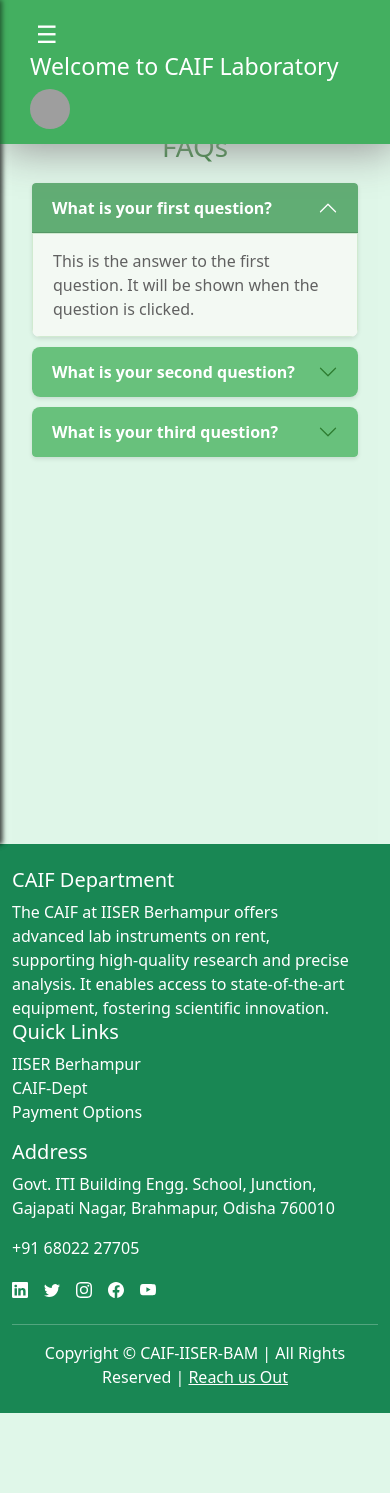
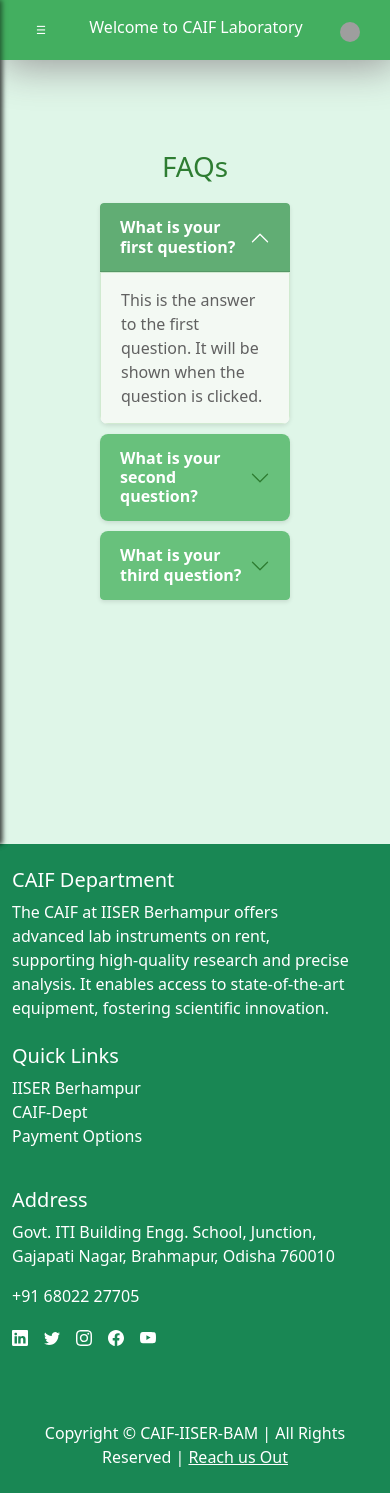
Before and after one commit to shaan4712/iiser-berhampur, a React (Vite) app in the folder caif/: page /faq1 in a window 390 px wide. Before the commit the page ends 1413 px from the top, so only its background shows below. Built offline with nearby package versions, Linux system fonts and the light colour scheme; grey boxes are pictures that could not be loaded.

Commit message:
fixed the design, made responsive

```diff
--- a/caif/src/App.css
+++ b/caif/src/App.css
@@ -4,11 +4,11 @@
   padding: 0;
 }
 
-.container {
+/* .container {
   max-width: 1280px;
   margin: 0 auto;
   padding: 2rem;
-}
+} */
 
 .logo {
   height: 6em;
--- a/caif/src/App.jsx
+++ b/caif/src/App.jsx
@@ -1,15 +1,11 @@
 import React from "react";
 import { BrowserRouter as Router, Routes, Route } from "react-router-dom";
-import LandingNavbar from "./component/LandingNavbar";
 import LandingPage from "./component/LandingPage";
 import Footer from "./component/Footer";
-import FAQ from "./pages/FAQ";
 import Login from "./pages/Login";
 import SignUp from "./pages/Signup";
 import ResetPassword from "./pages/Resetpwd";
-import Navbar from "./component/Navbar"; // Import Navbar
 import FAQ1 from "./component/FAQ1";
-import PostLogin from "./pages/PostLogin";
 import ViewLab from "./pages/PostLogin";
 import Records from "./component/Records";
 import { AuthProvider } from "./context/AuthContext"; // Import your AuthProvider
@@ -21,10 +17,9 @@
       {/* Wrap your Router with AuthProvider */}
       <Router>
         <div>
-          <div className="container">
+          <div>
             <Routes>
               <Route path="/" element={<LandingPage />} />
-              {/* <Route path="/faq" element={<FAQ />} /> */}
               <Route path="/login" element={<Login />} />
               <Route path="/signup" element={<SignUp />} />
               <Route path="/resetpwd" element={<ResetPassword />} />
--- a/caif/src/component/FAQ1.jsx
+++ b/caif/src/component/FAQ1.jsx
@@ -39,9 +39,9 @@
 
         .faq-container {
           flex-grow: 1;
-          padding: 20px;
+          padding: 100px;
           background-color: #DFF6E8;
-          margin-top: 110px;
+          margin-top: 50px;
         }
 
         h1 {
--- a/caif/src/component/Footer.jsx
+++ b/caif/src/component/Footer.jsx
@@ -5,7 +5,7 @@
   return (
     <footer className="bg-success text-white py-4">
       <div className="container">
-        <div className="row">
+        <div className="row para-container">
           <div className="col-md-4">
             <h5>CAIF Department</h5>
             <p className="mb-0 me-4">
--- a/caif/src/component/LandingPage.jsx
+++ b/caif/src/component/LandingPage.jsx
@@ -9,7 +9,9 @@
   return (
     <div className="landing-page">
       <LandingNavbar />
+      <div className="full-width-carousel">
         <ImageCarousel />
+      </div>
       <div className="content-container mt-5">
         <p>
           The Central Analytical Instrumentation Facility (CAIF) at IISER Berhampur represents a significant advancement
--- a/caif/src/css files/Footer.css
+++ b/caif/src/css files/Footer.css
@@ -6,3 +6,22 @@
 .custom:hover{
     color: rgb(179, 179, 179);
 }
+
+@media (max-width: 770px) {
+    .container {
+        font-size: 1rem;
+        display: flex;
+        align-items: center;
+        justify-content: center;
+        flex-direction: column;
+        gap: 1rem;
+    }
+
+    .para-container{
+        display: flex;
+        align-items: center;
+        justify-content: center;
+        flex-direction: column;
+        gap: 1.5rem;
+    }
+}
--- a/caif/src/css files/ImageCarousel.css
+++ b/caif/src/css files/ImageCarousel.css
@@ -1,12 +1,13 @@
 .carousel-wrapper {
-  width: 100% !important;
+  width: 100%;
   position: relative;
+  max-width: 100%;
 }
 
 .carousel {
   position: relative;
-  width: 100% !important;
-  height: 600px;
+  width: 100%;
+  height: 620px;
   overflow: hidden;
 }
 
@@ -23,7 +24,7 @@
   width: 100%;
   height: 100%;
   opacity: 0;
-  transition: opacity 0.6s ease-in-out;
+  transition: opacity 0.5s ease-in-out;
 }
 
 .carousel-slide.active {
@@ -97,16 +98,8 @@
     height: 400px;
   }
 
-  .carousel-content h2 {
-    font-size: 1.8rem;
-  }
-
-  .carousel-content p {
-    font-size: 1rem;
-  }
-
   .carousel-content {
-    width: 90%;
+    width: 80%;
     padding: 1.5rem;
   }
 }
--- a/caif/src/css files/LandingPage.css
+++ b/caif/src/css files/LandingPage.css
@@ -1,4 +1,33 @@
-.landing-page {
-    width: 100%;
-    overflow-x: hidden;
+.landing-page-container {
+  width: 100%;
+  margin: 0;
+  padding: 0;
+  overflow-x: hidden;
+}
+
+.full-width-carousel {
+  width: 100vw;
+  position: relative;
+  left: 50%;
+  right: 50%;
+  margin-left: -50vw;
+  margin-right: -50vw;
+}
+
+.content-wrapper {
+  width: 100%;
+  display: flex;
+  justify-content: center;
+  background-color: #f5f5f5;
+}
+
+.content-container {
+  max-width: 1280px;
+  margin: 0 auto;
+}
+
+@media (max-width: 768px) {
+  .content-container {
+    padding: 1rem;
   }
+}
--- a/caif/src/css files/Navbar.css
+++ b/caif/src/css files/Navbar.css
@@ -74,3 +74,34 @@
 .profile-dropdown a:hover {
   background-color: #f0f0f0; /* Light grey on hover */
 }
+
+@media (max-width: 500px) {
+  .navbar h3{
+    font-size: 1.2rem;
+  }
+
+  .profile-pic{
+    width: 25px;
+    height: 25px;
+  }
+
+  .menu-btn {
+    font-size: 1rem;
+  }
+}
+
+@media (max-width: 500px)  {
+  .navbar h3{
+    font-size: 1rem;
+    margin-top: 0.2rem;
+  }
+
+  .profile-pic{
+    width: 20px;
+    height: 20px;
+  }
+
+  .menu-btn {
+    font-size: 0.7rem;
+  }
+}
--- a/caif/src/css files/PostLogin.css
+++ b/caif/src/css files/PostLogin.css
@@ -11,10 +11,10 @@
 
 .view-lab-container {
   flex-grow: 1;
-  padding: 20px;
+  padding: 85px;
   background-color: #DFF6E8;
-  margin-top: 100px;
-  margin-bottom: 50px;
+  margin-top: 50px;
+  margin-bottom: 0;
 }
 
 h1 {
@@ -86,10 +86,12 @@
 
 .card-body {
   padding: 15px;
-  background-color: #f8f8f8; /* Light gray background */
+  background-color: #f8f8f8;
+  /* Light gray background */
   display: flex;
   flex-direction: column;
-  align-items: flex-end; /* Align items to the right */
+  align-items: flex-end;
+  /* Align items to the right */
 }
 
 .card-title {
@@ -97,16 +99,20 @@
   margin-bottom: 5px;
   font-size: 18px;
   font-weight: bold;
-  align-self: flex-start; /* Align title to the left */
-  width: 100%; /* Ensure full width */
+  align-self: flex-start;
+  /* Align title to the left */
+  width: 100%;
+  /* Ensure full width */
 }
 
 .card-text {
   color: #616161;
   margin-bottom: 15px;
   font-size: 14px;
-  align-self: flex-start; /* Align description to the left */
-  width: 100%; /* Ensure full width */
+  align-self: flex-start;
+  /* Align description to the left */
+  width: 100%;
+  /* Ensure full width */
 }
 
 .btn-add {
@@ -123,7 +129,8 @@
   letter-spacing: 0.5px;
   width: auto;
   display: inline-block;
-  align-self: flex-end; /* Align button to the right */
+  align-self: flex-end;
+  /* Align button to the right */
 }
 
 .btn-add:hover {
--- a/caif/src/css files/Records.css
+++ b/caif/src/css files/Records.css
@@ -12,7 +12,7 @@
 
   .records-container {
     flex: 1;
-    padding: 110px;
+    padding: 120px;
     background-color: #DFF6E8;
     overflow-y: auto;
   }
```
Also changed, not shown: caif/src/assets/iiserBam.jpg, caif/src/css files/FAQ1.css (line endings or trailing spaces). Lines whose indentation alone changed are shown as unchanged.
